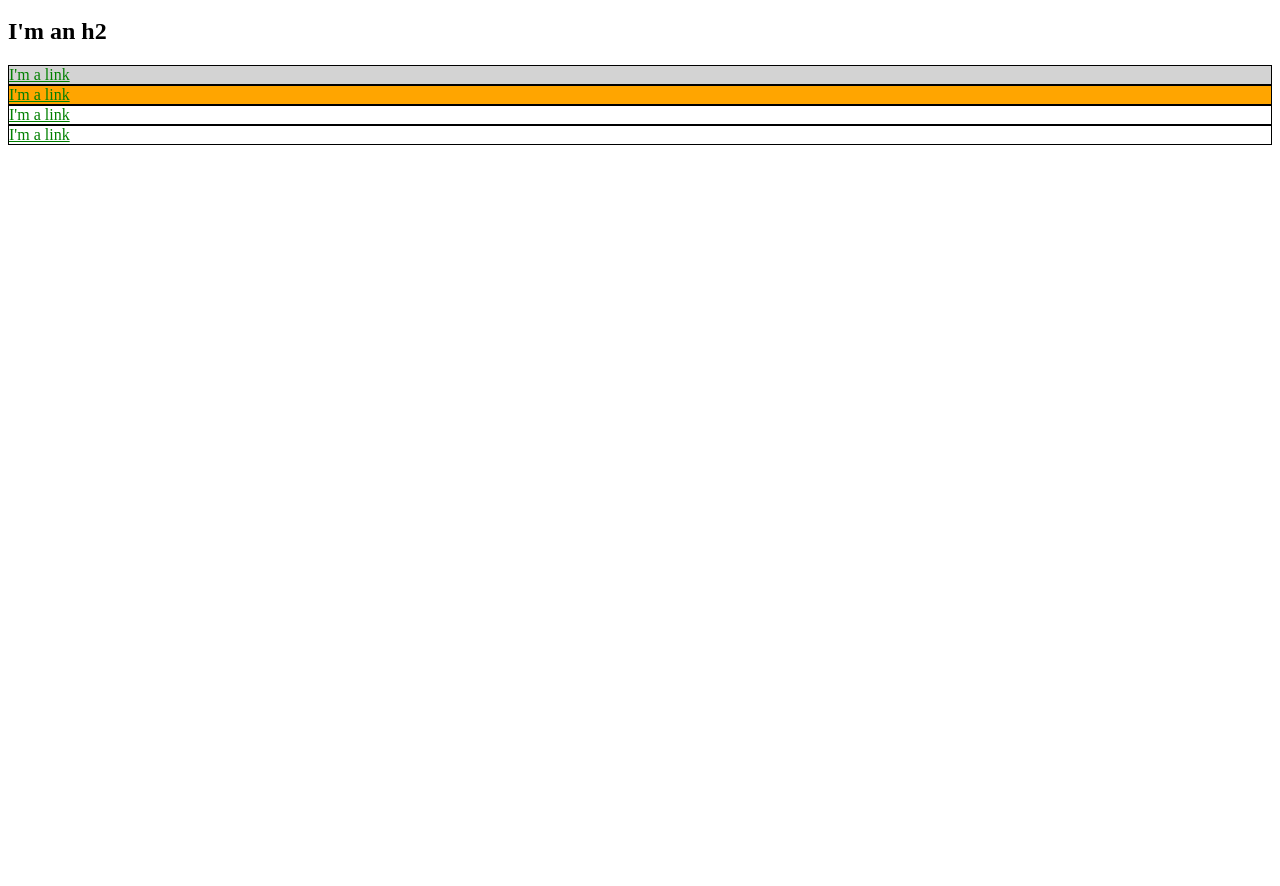
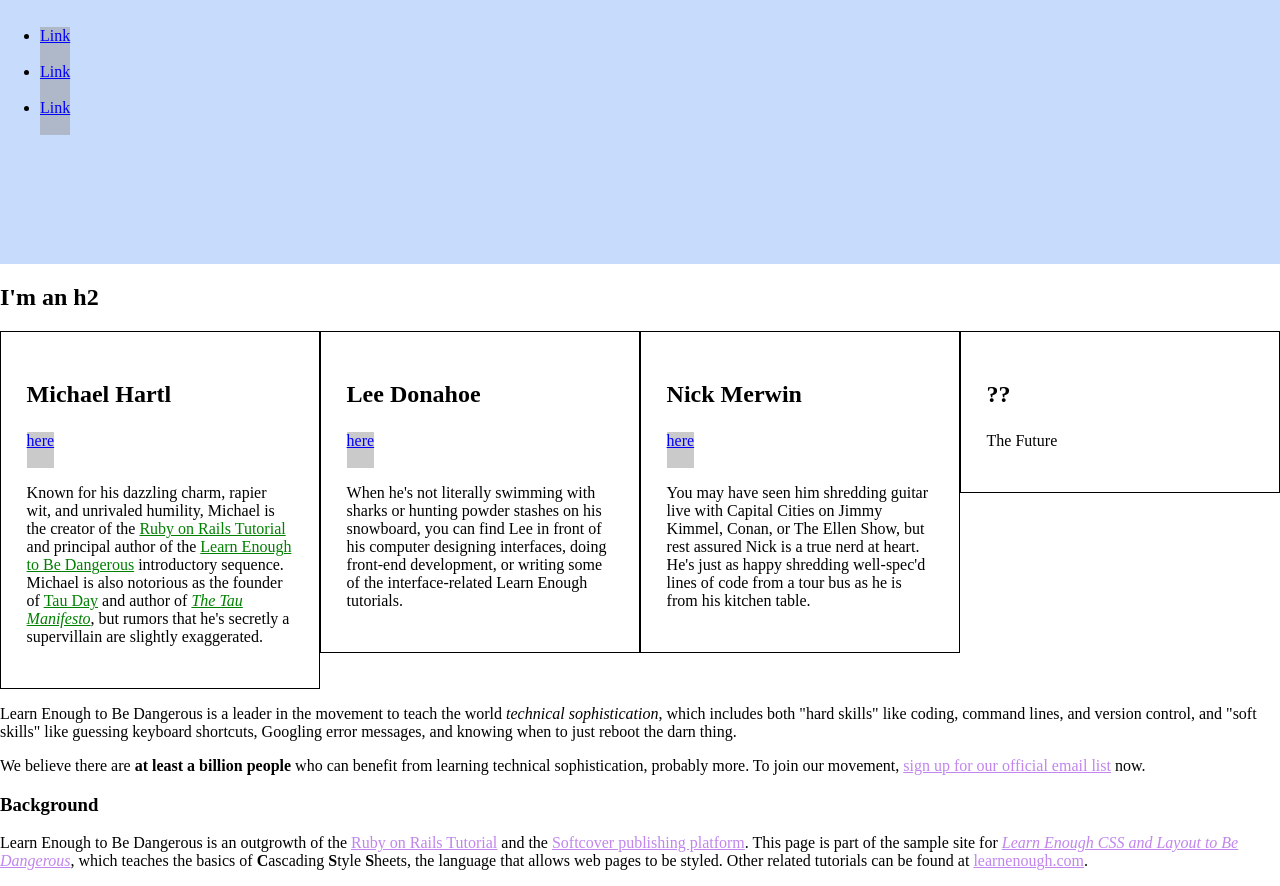
Before and after one commit to Benmuiruri/personal-blog, a plain HTML site: page index.html in a window 1280 px wide. Shown: the part 136-1022 px from the top of the page. Before the commit the page ends 800 px from the top, so only its background shows below. Drawn offline with Linux system fonts and the light colour scheme.

Commit message:
style full hero and bio copy on index page

```diff
--- a/index.html
+++ b/index.html
@@ -1,52 +1,159 @@
 <!DOCTYPE html>
 <html>
 <head>
-  <title>Test Page: Do not Panic</title>
+  <title>Test Page: Don't Panic</title>
   <meta charset="utf-8">
   <style>
+  /* GLOBAL STYLES */
   a {
-    color: red;
+    color: #c185ed;
   }
-  #exec-bio {
-    background-color: lightgray;
+  html, body {
+    margin: 0;
+    padding: 0;
   }
-  #mngr-bio {
-    background-color: orange;
+  h1 {
+    font-size: 7vw;
+    margin-top: 0;
   }
+
+  /*HERO STYLES */
+  .full-hero {
+    background-color: #c7dbfc;
+    height: 50vh;
+  }
+
+  /* SOCIAL STYLES */
+  .social-link {
+    background: rgba(150, 150, 150, 0.5);
+    color: blue;
+    display: inline-block;
+    height: 36px;
+  }
+
+  /* BIO STYLES */
   .bio-box {
     border: 1px solid black;
+    box-sizing: border-box;
+    float: left;
+    font-size: 1rem;
+    padding: 2%;
+    width: 25%;
   }
-  .bio-box a {
+  .bio-box h3 {
+    font-size: 1.5em;
+  }
+  .bio-copy {
+    font-size: 1em;
+  }
+  .bio-copy a {
     color: green;
+  }
+  .bio-wrapper {
+    font-size: 24px;
+    overflow: hidden;
   }
 
 </style>
 </head>
 <body>
+  <div class="full-hero hero-home">
     <h1>I'm an h1</h1>
     <ul>
       <li>
-      <a href="https://example.com/">Link</a>
+        <a href="https://example.com/" class="social-link">Link</a>
       </li>
       <li>
-      <a href="https://example.com/">Link</a>
+        <a href="https://example.com/" class="social-link">Link</a>
       </li>
       <li>
-      <a href="https://example.com/">Link</a>
+        <a href="https://example.com/" class="social-link">Link</a>
       </li>
     </ul>
+  </div>
+
   <h2>I'm an h2</h2>
-  <div id="exec-bio" class="bio-box">
-    <a href="https://example.com/">I'm a link</a>
+  <div class="bio-wrapper">
+    <div class="bio-box">
+      <h3>Michael Hartl</h3>
+      <a href="https://twitter.com/mhartl" class="social-link">here</a>
+      <div class="bio-copy">
+        <p>
+          Known for his dazzling charm, rapier wit, and unrivaled humility,
+          Michael is the creator of the
+          <a href="https://www.railstutorial.org/">Ruby on Rails
+          Tutorial</a> and principal author of the
+          <a href="https://learnenough.com/">
+          Learn Enough to Be Dangerous</a> introductory sequence. Michael
+          is also notorious as the founder of
+          <a href="http://tauday.com/">Tau Day</a> and author of
+          <a href="http://tauday.com/tau-manifesto"><em>The Tau
+          Manifesto</em></a>, but rumors that he's secretly a supervillain
+          are slightly exaggerated.
+        </p>
       </div>
-  <div id="mngr-bio" class="bio-box">
-    <a href="https://example.com/">I'm a link</a>
     </div>
     <div class="bio-box">
-    <a href="https://example.com/">I'm a link</a>
+      <h3>Lee Donahoe</h3>
+      <a href="https://twitter.com/leedonahoe" class="social-link">here</a>
+      <div class="bio-copy">
+        <p>
+          When he's not literally swimming with sharks or hunting powder stashes on
+          his snowboard, you can find Lee in front of his computer designing
+          interfaces, doing front-end development, or writing some of the
+          interface-related Learn Enough tutorials.
+        </p>
+      </div>
     </div>
     <div class="bio-box">
-    <a href="https://example.com/">I'm a link</a>
+      <h3>Nick Merwin</h3>
+      <a href="https://twitter.com/nickmerwin" class="social-link">here</a>
+      <div class="bio-copy">
+        <p>
+          You may have seen him shredding guitar live with Capital Cities on Jimmy
+          Kimmel, Conan, or The Ellen Show, but rest assured Nick is a true nerd at
+          heart. He's just as happy shredding well-spec'd lines of code from a tour
+          bus as he is from his kitchen table.
+        </p>
       </div>
+    </div>
+    <div class="bio-box">
+      <h3>??</h3>
+      <div class="bio-copy">
+        <p>
+          The Future
+        </p>
+      </div>
+    </div>
+  </div>
+
+  <p>
+    Learn Enough to Be Dangerous is a leader in the movement to teach the
+    world <em>technical sophistication</em>, which includes both "hard
+    skills" like coding, command lines, and version control, and "soft
+     skills" like guessing keyboard shortcuts, Googling error messages, and
+    knowing when to just reboot the darn thing.
+  </p>
+  <p>
+    We believe there are <strong>at least a billion people</strong> who can
+    benefit from learning technical sophistication, probably more. To join
+    our movement,
+    <a href="https://learnenough.com/#email_list">sign up for our official
+    email list</a> now.
+  </p>
+  <h3>Background</h3>
+  <p>
+    Learn Enough to Be Dangerous is an outgrowth of the
+    <a href="https://www.railstutorial.org/">Ruby on Rails Tutorial</a> and the
+    <a href="https://www.softcover.io/">Softcover publishing platform</a>.
+    This page is part of the sample site for
+    <a href="https://learnenough.com/css-tutorial"><em>Learn Enough CSS and
+    Layout to Be Dangerous</em></a>, which teaches the basics of
+    <strong>C</strong>ascading <strong>S</strong>tyle
+    <strong>S</strong>heets, the language that allows web pages to be styled.
+    Other related tutorials can be found at
+    <a href="https://learnenough.com/">learnenough.com</a>.
+  </p>
+
 </body>
 </html>
```
Lines whose indentation alone changed are shown as unchanged.
